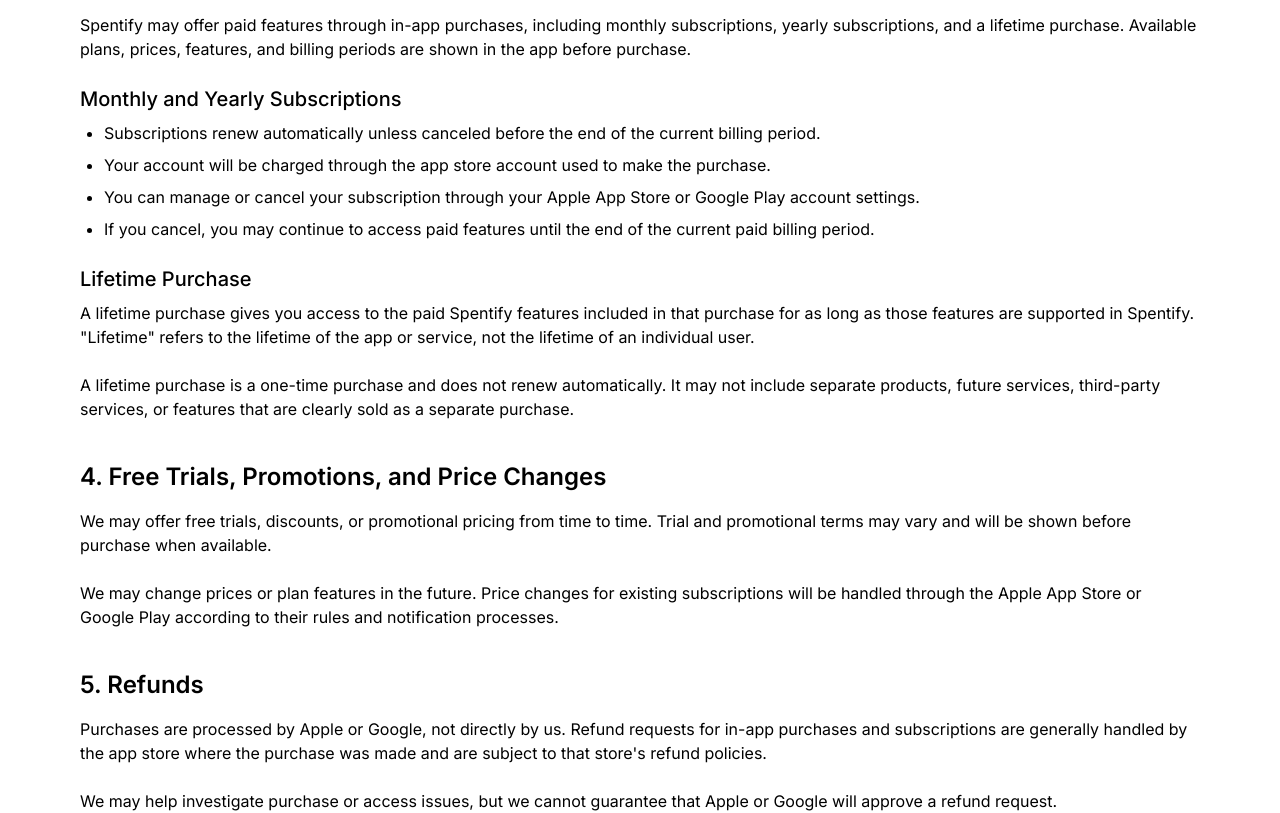
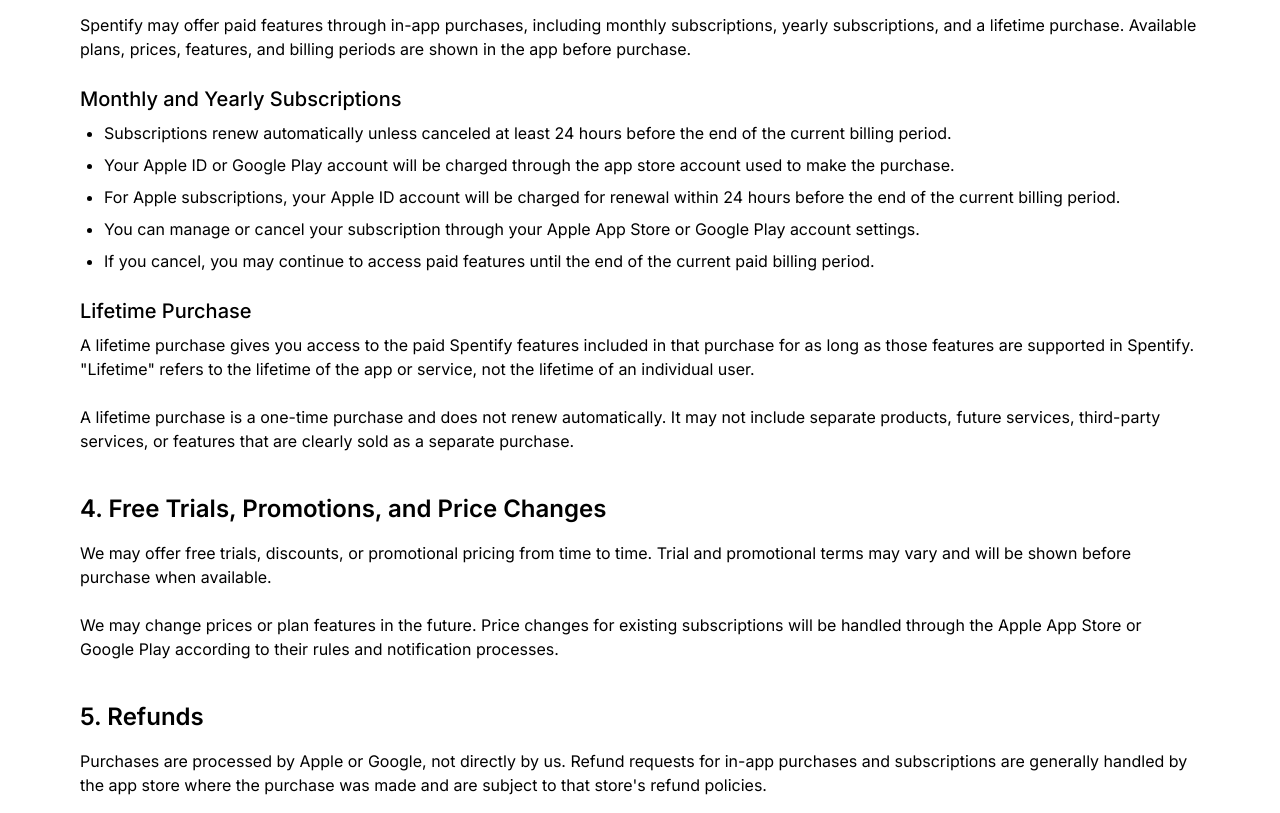
Before and after one commit to Spentify/Website, a Next.js app: page /terms in a window 1280 px wide. Shown: the part 780-1593 px from the top of the page. Built offline with nearby package versions, Linux system fonts and the light colour scheme.

Commit message:
chore: update terms page

```diff
--- a/src/app/terms/page.tsx
+++ b/src/app/terms/page.tsx
@@ -74,12 +74,17 @@
 
         <ul className="list-disc pl-6 space-y-2 mb-6">
           <li>
-            Subscriptions renew automatically unless canceled before the end of
-            the current billing period.
+            Subscriptions renew automatically unless canceled at least 24 hours
+            before the end of the current billing period.
           </li>
           <li>
-            Your account will be charged through the app store account used to
-            make the purchase.
+            Your Apple ID or Google Play account will be charged through the app
+            store account used to make the purchase.
+          </li>
+          <li>
+            For Apple subscriptions, your Apple ID account will be charged for
+            renewal within 24 hours before the end of the current billing
+            period.
           </li>
           <li>
             You can manage or cancel your subscription through your Apple App
@@ -255,7 +260,7 @@
         </p>
 
         <p className="mb-2">
-          Operator: AppPeppers
+          Operator: App Peppers
         </p>
       </div>
     </main>
```
